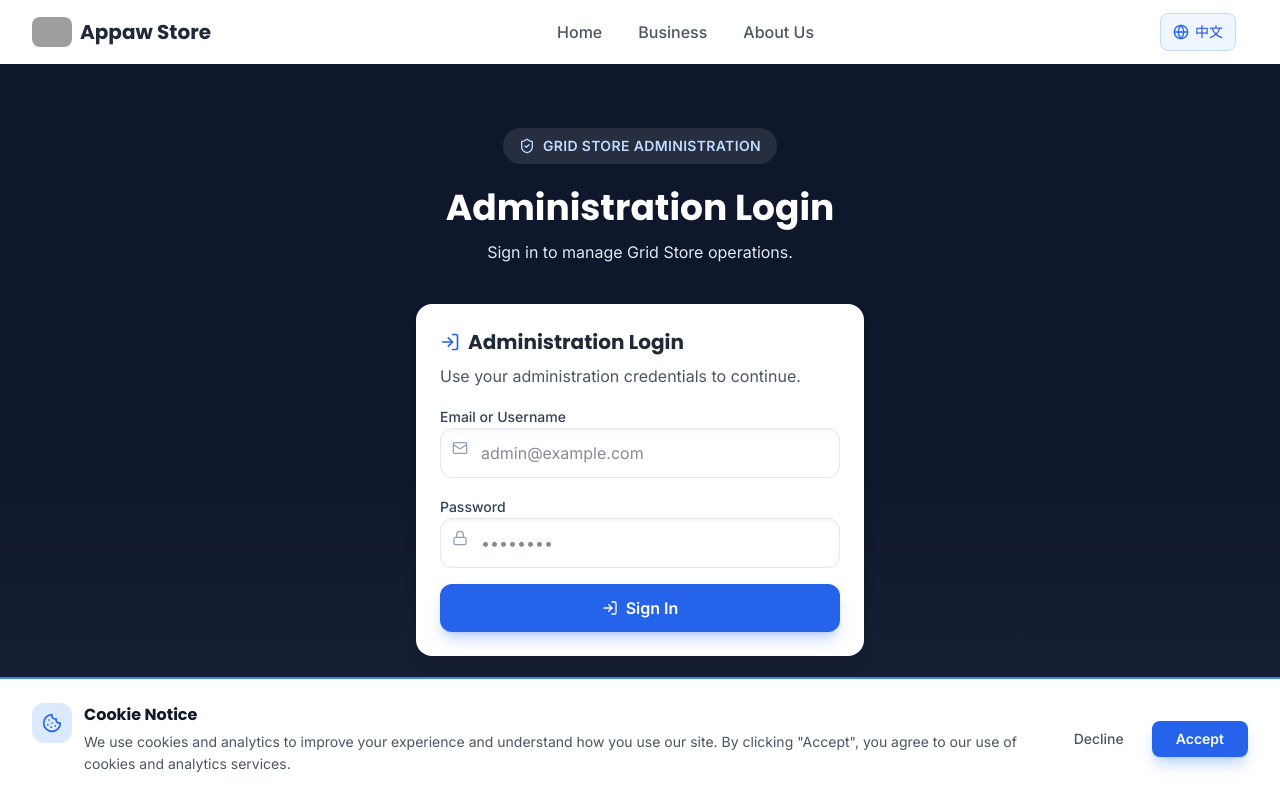
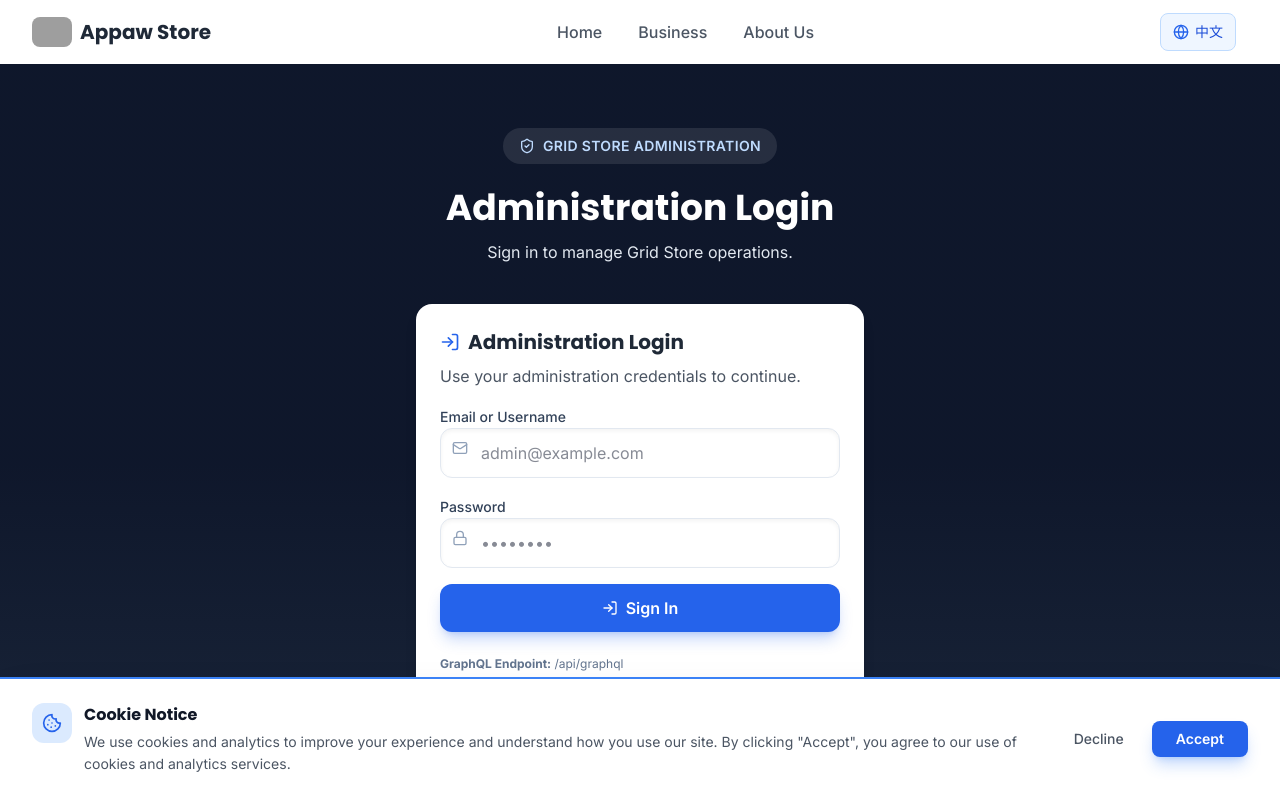
Before and after one commit to Qyinx/appaw.github.io, a Next.js app: page /business/grid-store/administration/login in a window 1280 px wide. Shown: the top 800 px of the page. Built offline with nearby package versions, Linux system fonts and the light colour scheme; grey boxes are pictures that could not be loaded.

Commit message:
updated.

```diff
--- a/package.json
+++ b/package.json
@@ -32,6 +32,7 @@
     "@types/node": "^22.10.1",
     "@types/react": "^19.0.1",
     "@types/react-dom": "^19.0.1",
+    "baseline-browser-mapping": "^2.9.19",
     "eslint": "^9.16.0",
     "eslint-config-next": "^15.1.0",
     "sharp": "^0.34.5",
--- a/src/app/business/grid-store/administration/login/page.tsx
+++ b/src/app/business/grid-store/administration/login/page.tsx
@@ -48,6 +48,11 @@ export default function AdministrationLoginPage() {
   const [loading, setLoading] = useState(false);
   const [message, setMessage] = useState("");
   const [error, setError] = useState("");
+  // State for endpoint display (client-only)
+  const [endpoint, setEndpoint] = useState<string | null>(null);
+  React.useEffect(() => {
+    setEndpoint(graphqlConfig.getEndpoint());
+  }, []);
 
   const handleSubmit = async (event: React.FormEvent<HTMLFormElement>) => {
     event.preventDefault();
@@ -176,6 +181,12 @@ export default function AdministrationLoginPage() {
                   </div>
                 </Button>
               </form>
+              {/* Show current GraphQL endpoint for tracing (client-only, avoids hydration error) */}
+              {endpoint && (
+                <div className="mt-4 text-xs text-slate-500 break-all">
+                  <strong>GraphQL Endpoint:</strong> {endpoint}
+                </div>
+              )}
             </CardContent>
           </Card>
         </div>
--- a/src/app/business/grid-store/administration/page.tsx
+++ b/src/app/business/grid-store/administration/page.tsx
@@ -148,14 +148,7 @@ function GridStoreAdministrationPage() {
         const isAdmin = loggedUser && (Array.isArray(loggedUser.roles) ? loggedUser.roles.includes('admin') : loggedUser.roles === 'admin');
         if (!isAdmin) return;
 
-        const response = await fetch('/api/graphql', {
-          method: 'POST',
-          headers: {
-            'Content-Type': 'application/json',
-            'Authorization': `Bearer ${token}`,
-          },
-          body: JSON.stringify({
-            query: `
+        const usersQuery = `
           query {
             users {
               users {
@@ -167,11 +160,12 @@ function GridStoreAdministrationPage() {
               }
             }
           }
-            `,
-          }),
+        `;
+        const result = await graphqlFetch(usersQuery, undefined, {
+          headers: {
+            'Authorization': `Bearer ${token}`,
+          },
         });
-
-        const result = await response.json();
 
         if (result.data?.users?.users) {
           const allUsers = result.data.users.users;
--- a/src/lib/graphql.ts
+++ b/src/lib/graphql.ts
@@ -38,16 +38,6 @@ export const graphqlConfig = {
   },
 
   /**
-   * Reset to default GraphQL endpoint from environment
-   */
-  resetEndpoint: (): void => {
-    if (typeof window !== 'undefined') {
-      sessionStorage.removeItem('graphql_endpoint');
-    }
-    graphqlConfig.endpoint = process.env.GRAPHQL_ENDPOINT || '/api/graphql';
-  },
-
-  /**
    * Load endpoint from session storage if previously set
    */
   loadFromSession: (): void => {
@@ -73,11 +63,9 @@ export async function graphqlFetch<T = any>(
   }
 ): Promise<{ data?: T; errors?: Array<{ message: string }> }> {
   // Use proxy route on client-side, direct endpoint on server-side
-  const endpoint =
-    typeof window !== 'undefined'
-      ? process.env.GRAPHQL_PROXY || '/api/graphql'
-      : graphqlConfig.getEndpoint();
 
+  // Always use centralized endpoint logic
+  const endpoint = graphqlConfig.getEndpoint();
   if (!endpoint) {
     throw new Error('GraphQL endpoint is not configured');
   }
```
Also changed, not shown: 1 other file (tests, documents, lock files or other folders). Lines whose indentation alone changed are shown as unchanged.
